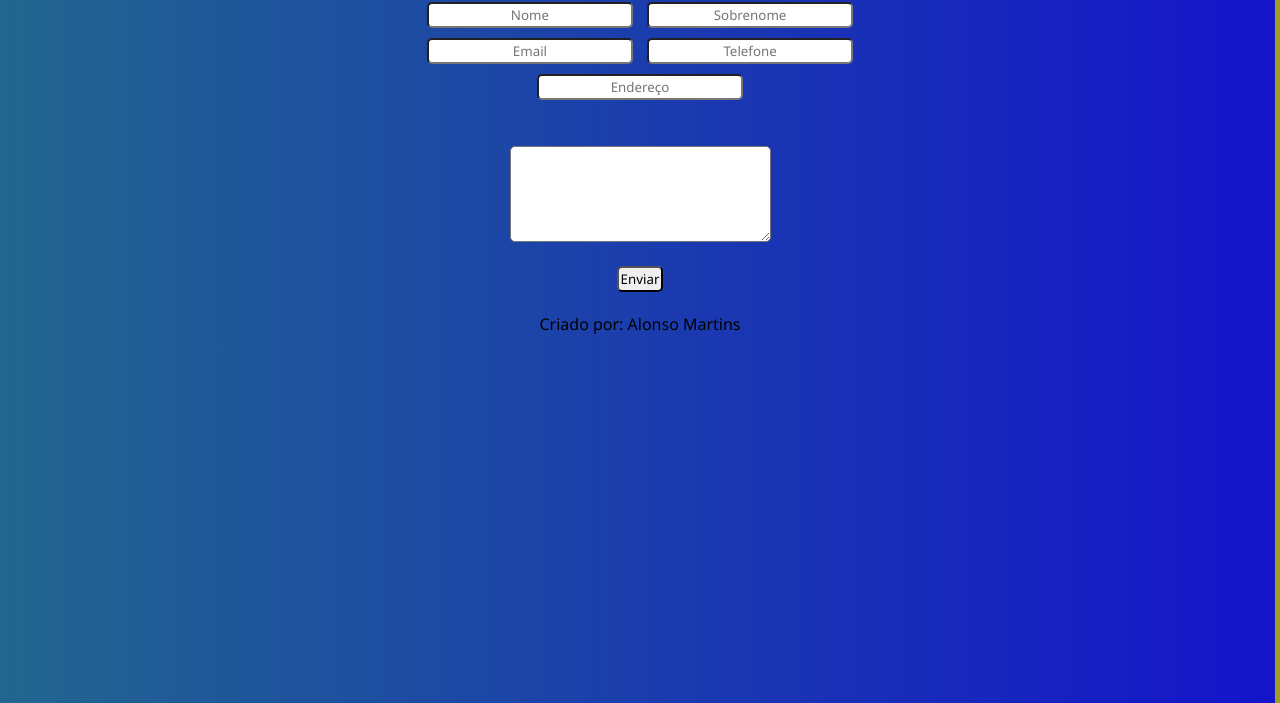
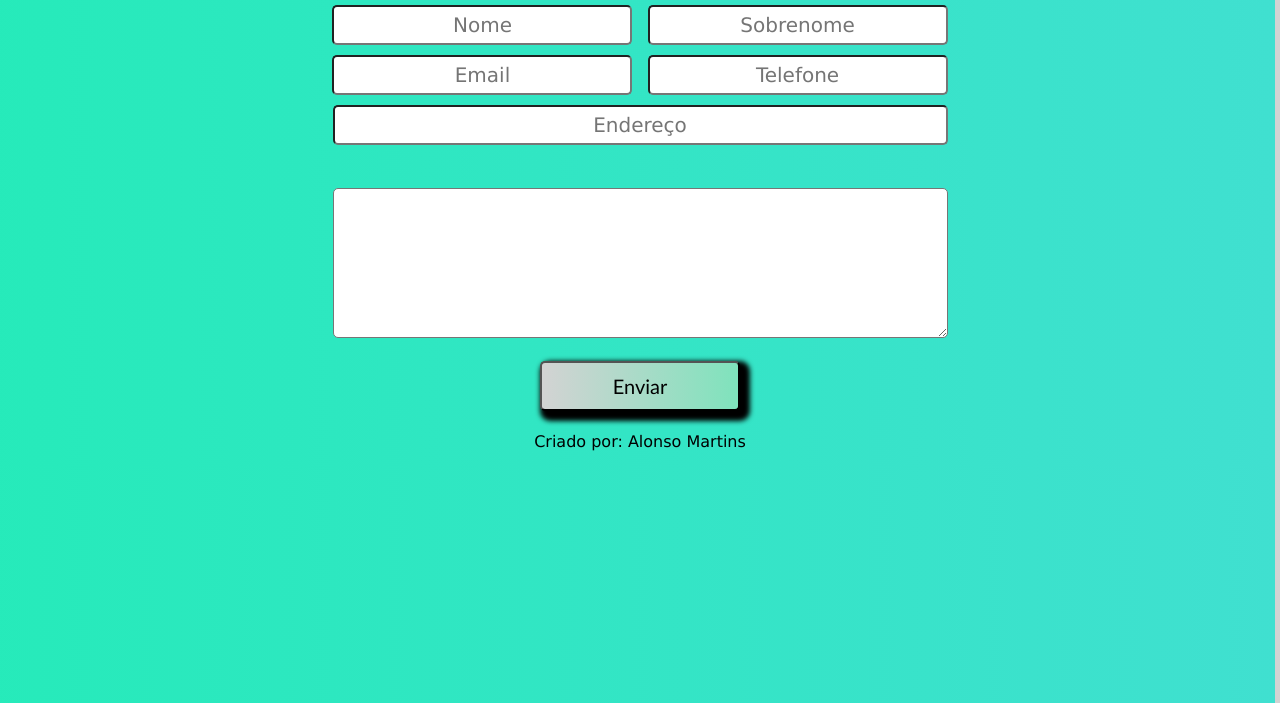
Before and after one commit to Martins-Alonso/Formulario.Js, a plain HTML site: page formulário/index.html in a window 1280 px wide. Shown: the part 97-800 px from the top of the page. Drawn offline with Linux system fonts and the light colour scheme.

Commit message:
Ajustes no estilo
Foi ajustado a parte de estilo da página, foi adicionado o keyframe para animar a página. Ajustes nas cores do rgba foram feitos para deixar o visual mais atraente

```diff
--- a/formulário/form.css
+++ b/formulário/form.css
@@ -5,13 +5,13 @@
     align-items: center;
     text-align: center;
     justify-content: center;
-    font-family: 'Segoe UI', Tahoma, Geneva, Verdana, sans-serif;
+    font-family:'Lucida Sans', 'Lucida Sans Regular', 'Lucida Grande', 'Lucida Sans Unicode', Geneva, Verdana, sans-serif;
     border-radius: 5px;
     background-size: 500%, 100%;
 
 }
 body{
-    background-image: linear-gradient(to left, rgb(20, 20, 203), rgb(54, 225, 54), rgb(158, 158, 31) );
+    background-image: linear-gradient(to left, rgb(64, 224, 208), rgb(0, 250, 154), rgb(211, 211, 211) );
     animation: degrade-animado 5s infinite alternate;
 }
 @keyframes degrade-animado{
@@ -22,3 +22,50 @@ body{
         background-position-x: 100%;
     }
 }
+
+#title{
+    font-size: 20px;
+    color: black;
+}
+
+#nome {
+    width: 300px;
+    height: 40px;
+    font-size: 20px;
+}
+#sobrenome {
+    width: 300px;
+    height: 40px;
+    font-size: 20px;
+}
+#email {
+    width: 300px;
+    height: 40px;
+    font-size: 20px;
+}
+#telefone {
+    width: 300px;
+    height: 40px;
+    font-size: 20px;
+}
+#endereco {
+    width: 615px;
+    height: 40px;
+    font-size: 20px;
+}
+
+#area {
+    width: 615px;
+    height: 150px;
+    font-size: 15px;
+}
+
+#botao{
+    width: 200px;
+    height: 50px;
+    font-size: 20px;
+    font-family:'Gill Sans', 'Gill Sans MT', Calibri, 'Trebuchet MS', sans-serif;
+    background-image: linear-gradient(to left, rgb(64, 224, 208), rgb(0, 250, 154), rgb(211, 211, 211) );
+    box-shadow: 5px 5px 5px 5px;
+    color: black;
+}
--- a/formulário/index.html
+++ b/formulário/index.html
@@ -14,17 +14,17 @@
             <h1>Contate-nos</h1>
         </div>
         <div id="dados">
-            <input type="text" placeholder="Nome">
-            <input type="text" placeholder="Sobrenome"> <br>
-            <input type="email" placeholder="Email">
-            <input type="tel" placeholder="Telefone"><br>
-            <input type="text" placeholder="Endereço">
+            <input id="nome" type="text" placeholder="Nome">
+            <input id="sobrenome" type="text" placeholder="Sobrenome"> <br>
+            <input id="email" type="email" placeholder="Email">
+            <input id="telefone" type="tel" placeholder="Telefone"><br>
+            <input id="endereco" type="text" placeholder="Endereço">
         </div> <br>
         <div id="areatexto">
             <textarea name="area" id="area" cols="30" rows="5"></textarea>
         </div>
-        <div id="botao">
-            <input type="button" value="Enviar">
+        <div id="div-botao">
+            <input id="botao" type="button" value="Enviar">
         </div>
     </div>
     <footer id="criador">Criado por: Alonso Martins</footer>
```
